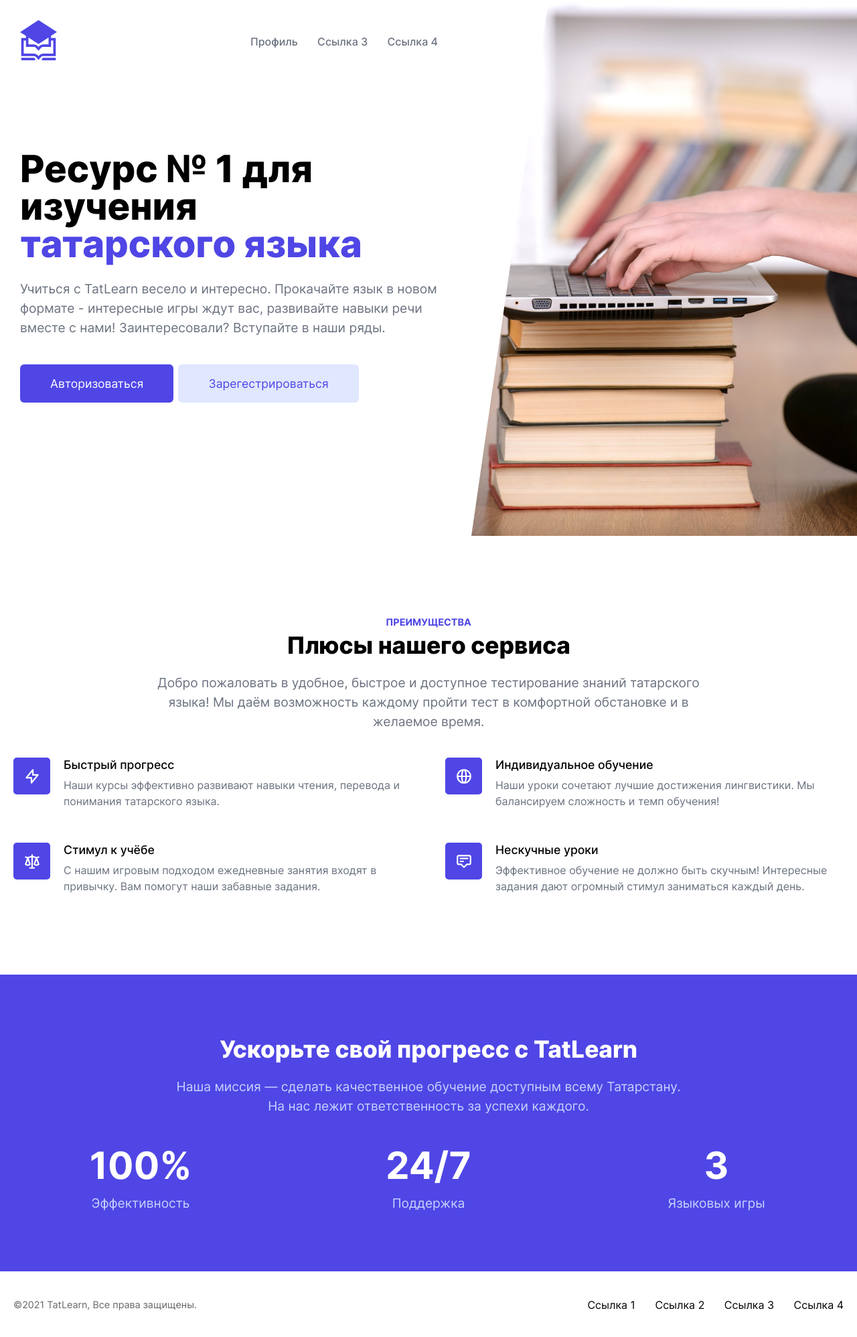
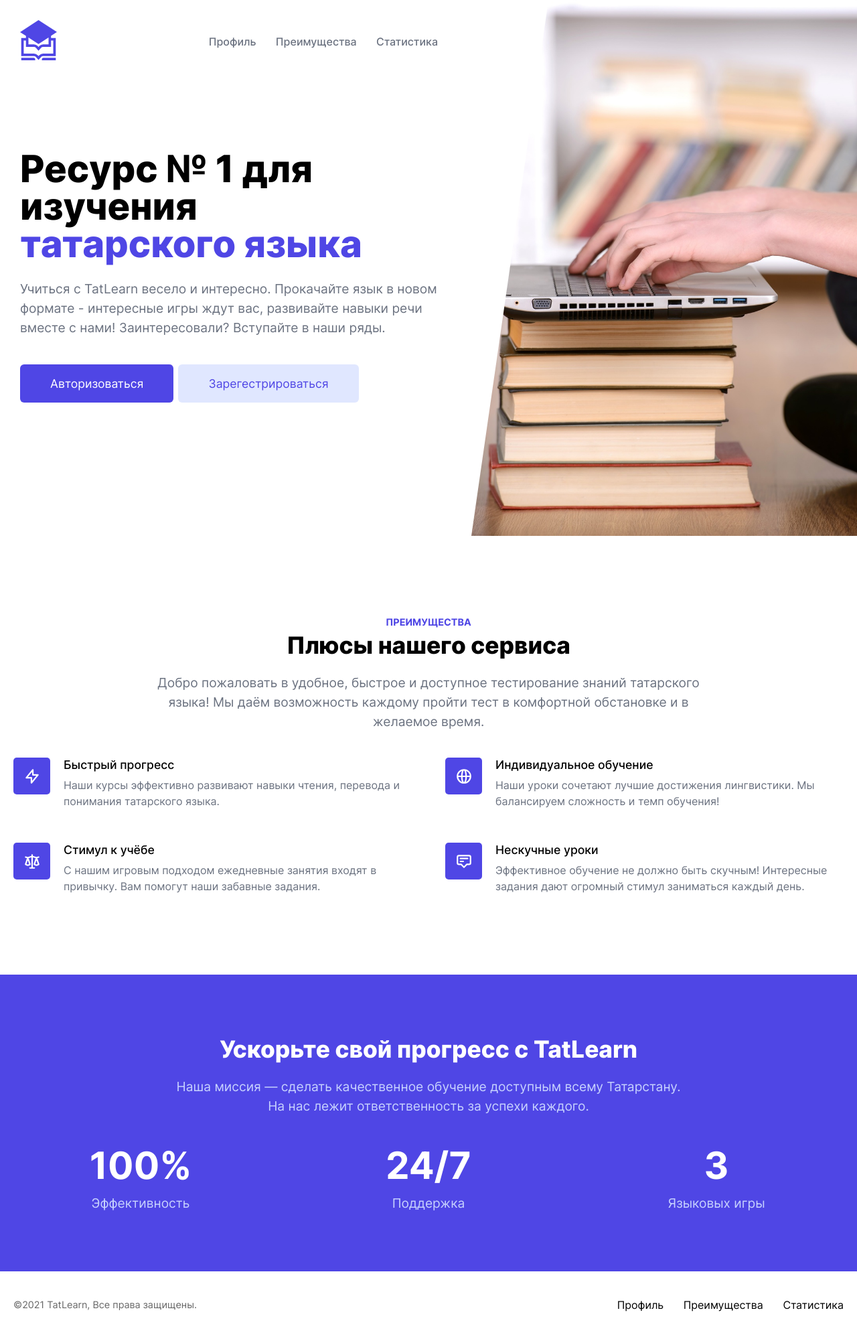
Before and after one commit to Burashev/hackathon_client, a Vue app: page / in a window 1280 px wide. Shown: the whole page at 67% size. Built offline with nearby package versions, Linux system fonts and the light colour scheme.

Commit message:
исправление ошибок и доработка

```diff
--- a/src/components/AppHeader.vue
+++ b/src/components/AppHeader.vue
@@ -6,10 +6,9 @@
       </a>
 
       <nav class="header__nav-main">
-        <a href="#">Ссылка 1</a>
-        <a href="#">Ссылка 2</a>
-        <a href="#">Ссылка 3</a>
-        <a href="#">Ссылка 4</a>
+        <a href="#" @click.prevent="$router.push('/game/1')">Игра 1</a>
+        <a href="#" @click.prevent="$router.push('/game/2')">Игра 2</a>
+        <a href="#" @click.prevent="$router.push('/game/3')">Игра 3</a>
       </nav>
 
       <nav class="header__nav-auth">
--- a/src/views/Home.vue
+++ b/src/views/Home.vue
@@ -11,11 +11,11 @@
             <a href="#" @click.prevent="$router.push('/profile')" class="intro__nav-link text">
               Профиль
             </a>
-            <a href="#" class="intro__nav-link text">
-              Ссылка 3
+            <a href="#benefits" class="intro__nav-link text">
+              Преимущества
             </a>
-            <a href="#" class="intro__nav-link text">
-              Ссылка 4
+            <a href="#stats" class="intro__nav-link text">
+              Статистика
             </a>
           </nav>
         </div>
@@ -48,7 +48,7 @@
 
   </section>
 
-  <section class="benefits">
+  <section class="benefits" id="benefits">
     <div class="container">
       <h4 class="block-name">
         Преимущества
@@ -136,7 +136,7 @@
     </div>
   </section>
 
-  <section class="stats">
+  <section class="stats" id="stats">
     <div class="container">
       <h2 class="title stats__title">
         Ускорьте свой прогресс с TatLearn
@@ -147,7 +147,7 @@
         На нас лежит ответственность за успехи каждого.
       </h3>
 
-      <div class="stats__grid">
+      <div class="stats__grid" >
         <div class="stats__col">
           <h3 class="stats__col-title">
             100%
@@ -188,17 +188,14 @@
       </p>
 
       <nav class="footer__nav">
-        <a href="#" class="footer__nav-link">
-          Ссылка 1
+        <a href="#" @click.prevent="$router.push('/profile')" class="footer__nav-link">
+          Профиль
         </a>
-        <a href="#" class="footer__nav-link">
-          Ссылка 2
+        <a href="#benefits" class="footer__nav-link">
+          Преимущества
         </a>
-        <a href="#" class="footer__nav-link">
-          Ссылка 3
-        </a>
-        <a href="#" class="footer__nav-link">
-          Ссылка 4
+        <a href="#stats" class="footer__nav-link">
+          Статистика
         </a>
       </nav>
     </div>
--- a/src/views/Login.vue
+++ b/src/views/Login.vue
@@ -10,10 +10,10 @@
     </h2>
 
     <form class="form" @submit.prevent="formSubmit">
-      <label for="email" class="label" >Почта</label>
+      <label for="email" class="label">Почта</label>
       <input type="text" id="email" class="input" v-model="user.email">
 
-      <label for="password" class="label" >Пароль</label>
+      <label for="password" class="label">Пароль</label>
       <input type="password" id="password" class="input" v-model="user.password">
 
       <button class="btn">
@@ -25,7 +25,7 @@
 </template>
 
 <script>
-import AuthService from "@/services/AuthService";
+
 export default {
   name: "Login",
   data() {
@@ -39,9 +39,9 @@ export default {
   methods: {
     formSubmit() {
       this.$store.dispatch('loginUser', this.user)
-      .then(() => {
-        this.$router.push('/');
-      });
+          .then(() => {
+            this.$router.push('/profile');
+          });
     }
   }
 }
--- a/src/views/Register.vue
+++ b/src/views/Register.vue
@@ -42,7 +42,7 @@ export default {
     formSubmit() {
       this.$store.dispatch('registerUser', this.user)
       .then(() => {
-        this.$router.push('/');
+        this.$router.push('/profile');
       })
       .catch((error) => {
         console.log(error)
```
